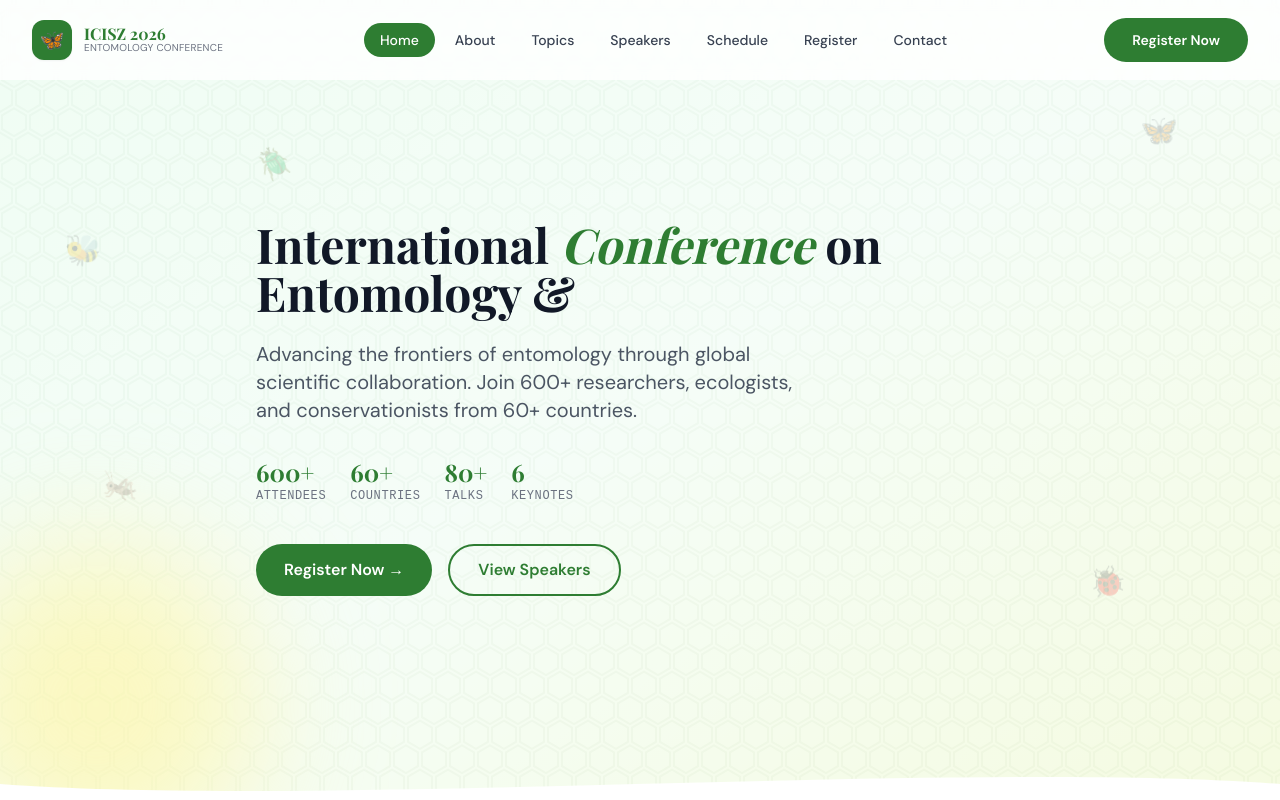
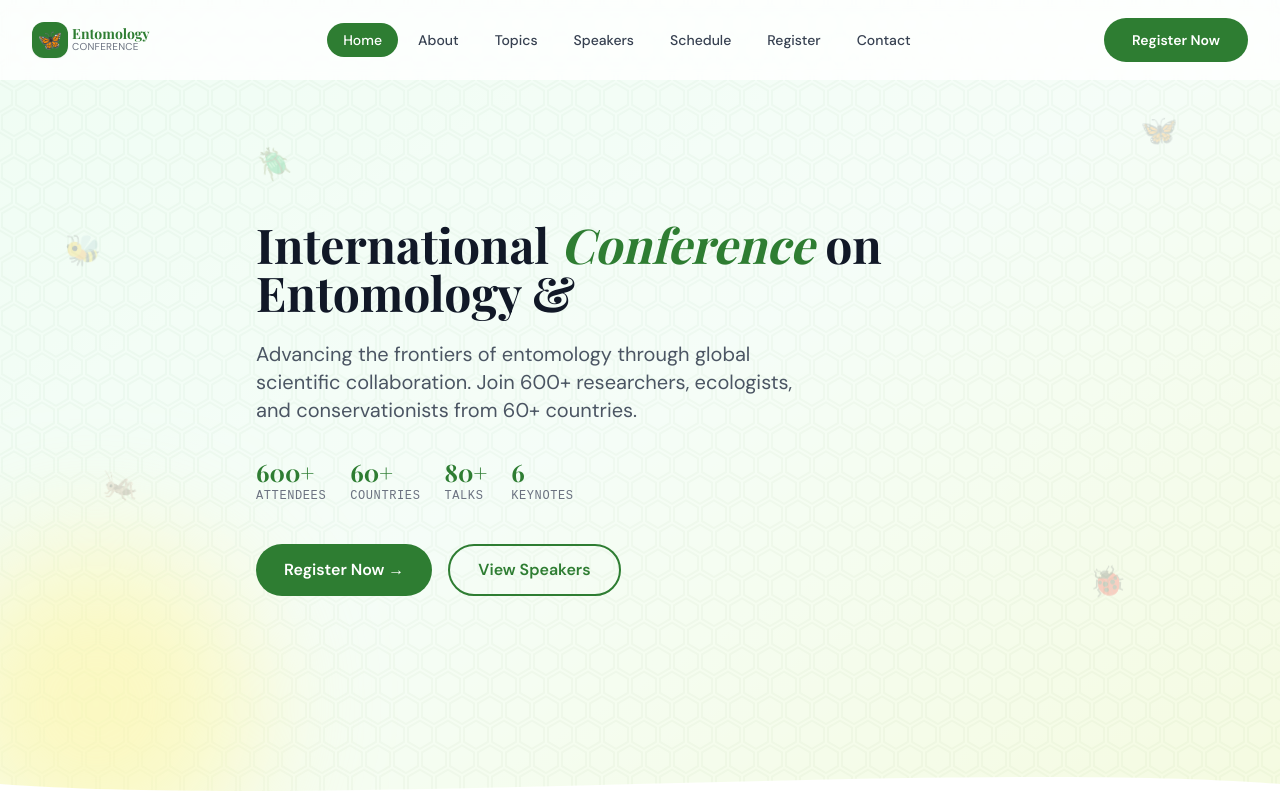
Before and after one commit to Dhanshri-Rc/entomo-conf, a React (Vite) app: page / in a window 1280 px wide. Shown: the top 800 px of the page. Built offline with nearby package versions, Linux system fonts and the light colour scheme; a web font is replaced by a local one.

Commit message:
change logo

```diff
--- a/src/components/Navbar.jsx
+++ b/src/components/Navbar.jsx
@@ -41,13 +41,13 @@ export default function Navbar() {
         <div className="flex items-center justify-between h-16 lg:h-20">
 
           {/* Logo */}
-          <Link to="/" className="flex items-center gap-3 group">
-            <div className="w-10 h-10 bg-forest-900 rounded-xl flex items-center justify-center text-xl shadow-sm group-hover:scale-105 transition-transform">
+          <Link to="/" className="flex items-center gap-1 group">
+            <div className="w-9 h-9 bg-forest-900 rounded-xl flex items-center justify-center text-xl shadow-sm group-hover:scale-105 transition-transform">
               🦋
             </div>
             <div className="leading-tight">
-              <p className="font-serif font-bold text-forest-900 text-base leading-none">ICISZ 2026</p>
-              <p className="font-sans text-[10px] text-gray-500 tracking-wide uppercase">Entomology Conference</p>
+              <p className="font-serif font-bold text-forest-900 text-sm leading-none">Entomology</p>
+              <p className="font-sans text-[10px] text-gray-500 tracking-wide uppercase">Conference </p>
             </div>
           </Link>
 
```
